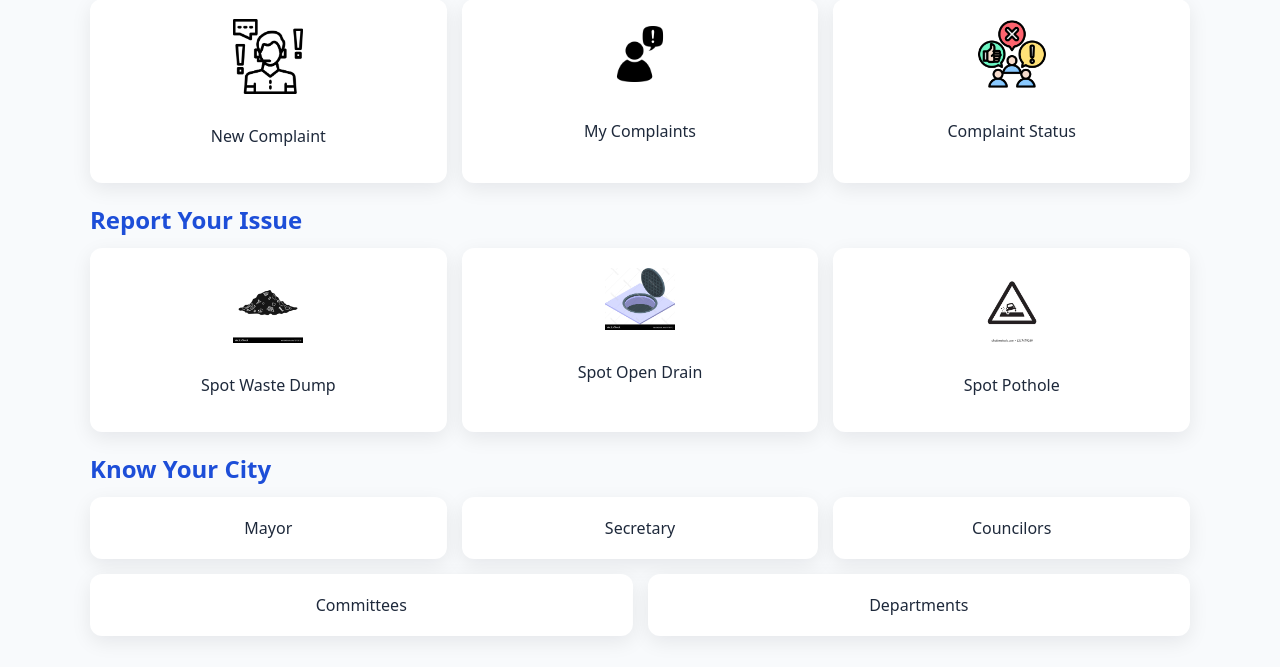
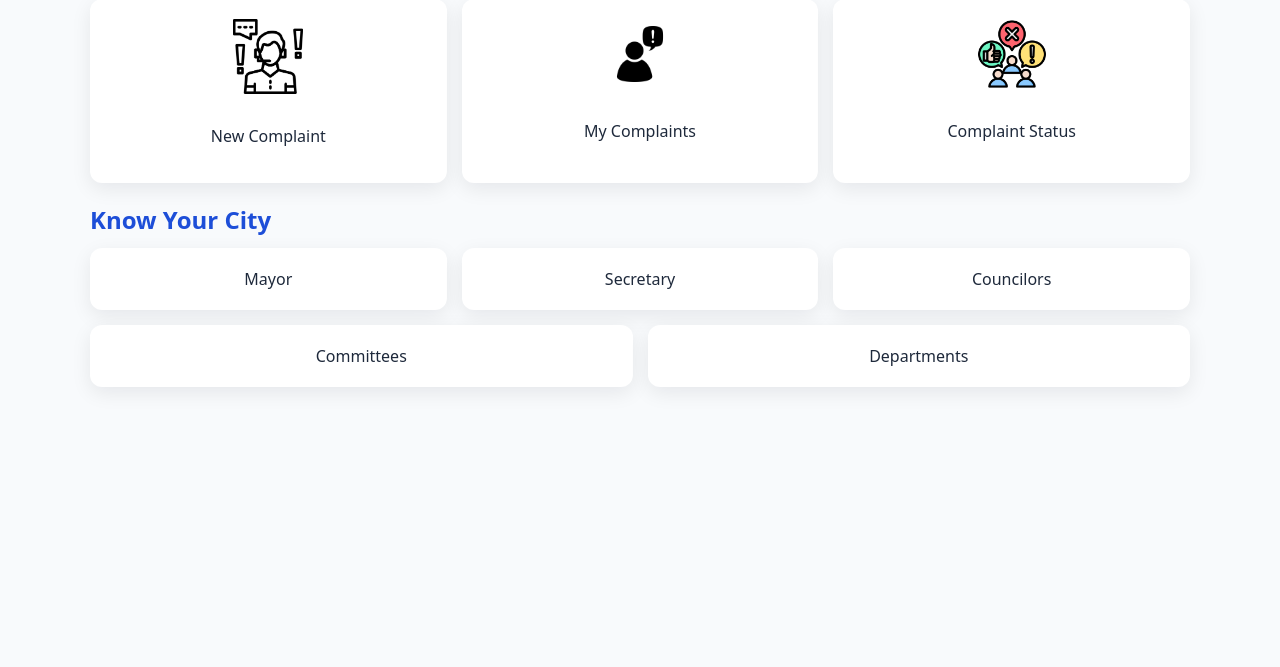
Before and after one commit to karthik4j/CivicConnect, a Flask app: page /home in a window 1280 px wide. Shown: the part 133-800 px from the top of the page. Run offline with Flask 3, Linux system fonts and the light colour scheme; the visitor is signed in with stand-in values (Sample User, id 1).

Commit message:
Removed a feature

```diff
--- a/templates/user_dashboard.html
+++ b/templates/user_dashboard.html
@@ -119,21 +119,6 @@
         <p>Complaint Status</p>
       </a>
     </div>
-
-    <h2>Report Your Issue</h2>
-    <div class="grid">
-      <a href="{{url_for('waste_dump')}}" class="card">
-        <img src="images/waste_dump.png" alt="Waste Dump">
-        <p>Spot Waste Dump</p>
-      </a>
-      <a href="{{url_for('open_drain')}}" class="card">
-        <img src="images/open_drain.png" alt="Open Drain">
-        <p>Spot Open Drain</p>
-      </a>
-      <a href="{{url_for('pothole')}}" class="card">
-        <img src="images/pothole.png" alt="Pothole">
-        <p>Spot Pothole</p>
-      </a>
     </div>
 
     <h2>Know Your City</h2>
```
